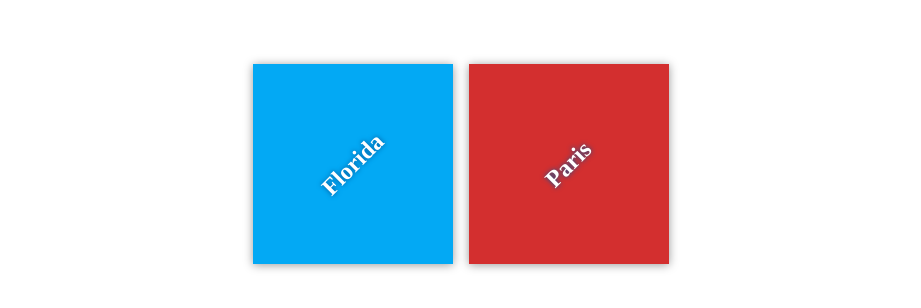
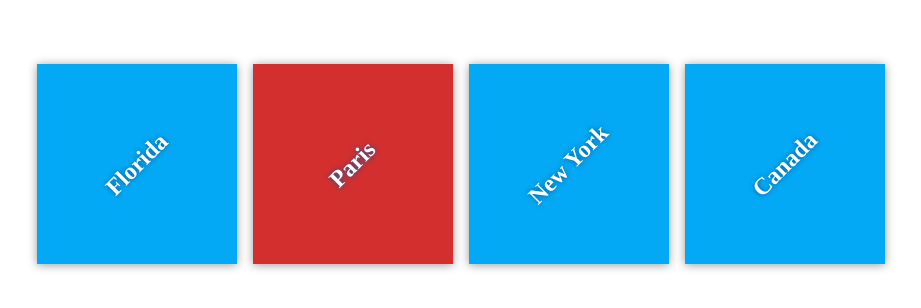
Before and after one commit to Abinash458/my-travel-plans, a plain HTML site: page index.html in a window 1280 px wide. Shown: the part 236-544 px from the top of the page, without its empty margins (179-1100 px from the left). Drawn offline with Linux system fonts and the light colour scheme.

Commit message:
Added new cities to list

```diff
--- a/index.html
+++ b/index.html
@@ -17,6 +17,14 @@
 			<div class="destination" id="paris">
 				<h2>Paris</h2>
 			</div>
+
+			<div class="destination" id="new_york">
+				<h2>New York</h2>
+			</div>
+
+			<div class="destination" id="canada">
+				<h2>Canada</h2>
+			</div>
 		</div>
 	</div>
 </body>
```
